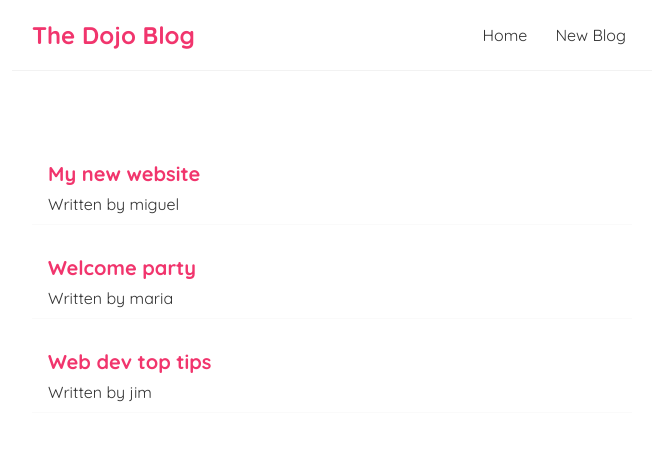
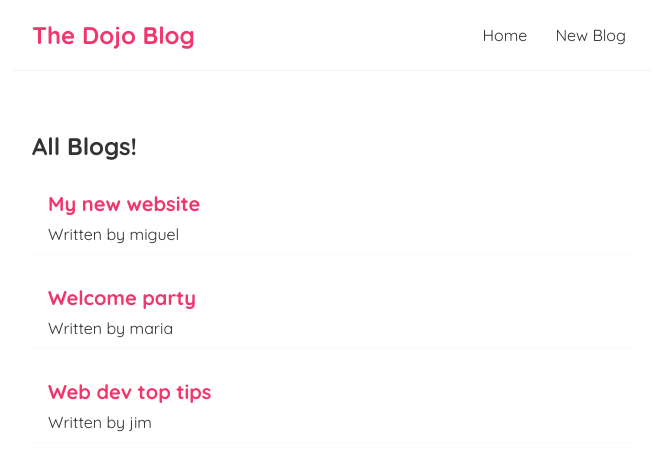
Before and after one commit to MiguelLamas/micro-blog-react, a React (Create React App) app: page / in a window 1280 px wide. Shown: the top 470 px of the page, without its empty margins (308-964 px from the left). Built offline with nearby package versions, Linux system fonts and the light colour scheme; the HTML template or start-up script is replaced by a standard one.

Commit message:
Adding Reusable Components and creating Props

```diff
--- /dev/null
+++ b/src/components/BlogList.js
@@ -0,0 +1,19 @@
+import { useState } from 'react';
+import React from 'react';
+
+const BlogList = ({blogs, title}) => {
+
+    return (
+        <div className="blog-list">
+        <h2>{ title }</h2>
+            {blogs.map((blog) => (
+        <div className="blog-preview" key={blog.id}>
+          <h2>{ blog.title }</h2>
+          <p>Written by { blog.author }</p>
+        </div>
+      ))}
+        </div>
+     );
+}
+
+export default BlogList;
--- a/src/components/Home.js
+++ b/src/components/Home.js
@@ -1,5 +1,6 @@
 import { useState } from 'react';
 import React from 'react';
+import BlogList from './BlogList';
 
 const Home = () => {
  const [blogs, setBlogs] = useState([
@@ -13,12 +14,7 @@
 
   return (
     <div className="home">
-      {blogs.map((blog) => (
-        <div className="blog-preview" key={blog.id}>
-          <h2>{ blog.title }</h2>
-          <p>Written by { blog.author }</p>
-        </div>
-      ))}
+      <BlogList blogs={blogs} title="All Blogs!" />
     </div>
   );
 }
```
